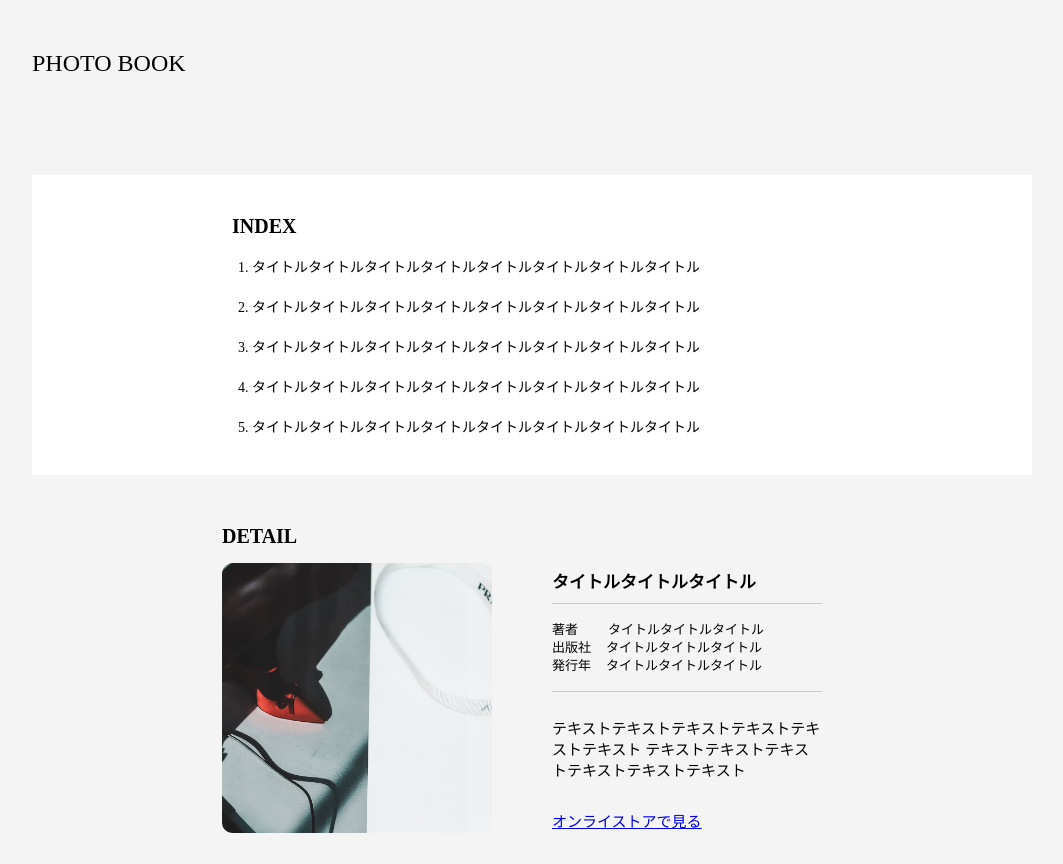
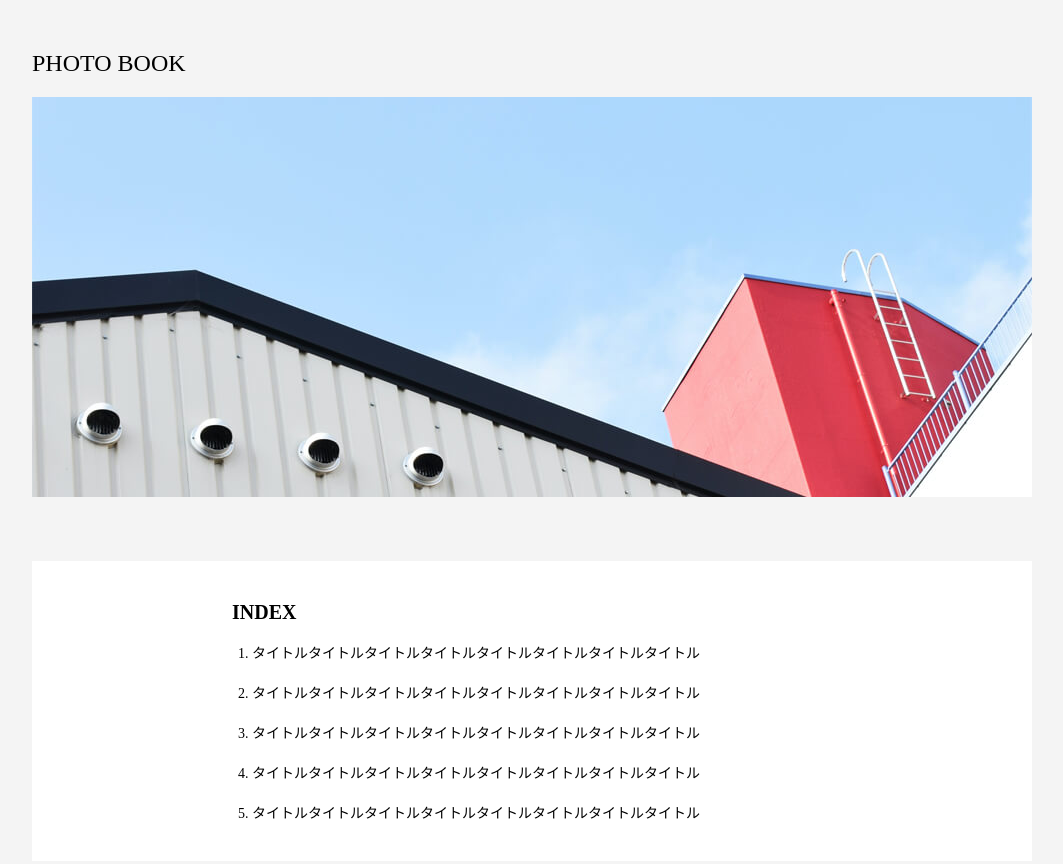
Before and after one commit to hamatai7109/photobook, a plain HTML site: page index.html in a window 1280 px wide. Shown: the top 864 px of the page, without its empty margins (93-1156 px from the left). Drawn offline with Linux system fonts and the light colour scheme.

Commit message:
Update index.html

```diff
--- a/index.html
+++ b/index.html
@@ -15,7 +15,7 @@
     </header>
     <main>
         <div class="main-img">
-            <img src="img/mainvisual.jpg" alt="">
+            <img src="https://github.com/hamatai7109/photobook/blob/main/mainvisual.jpg?raw=true" alt="">
         </div>
         <section class="section-index">
             <div class="index-title-container">
```
